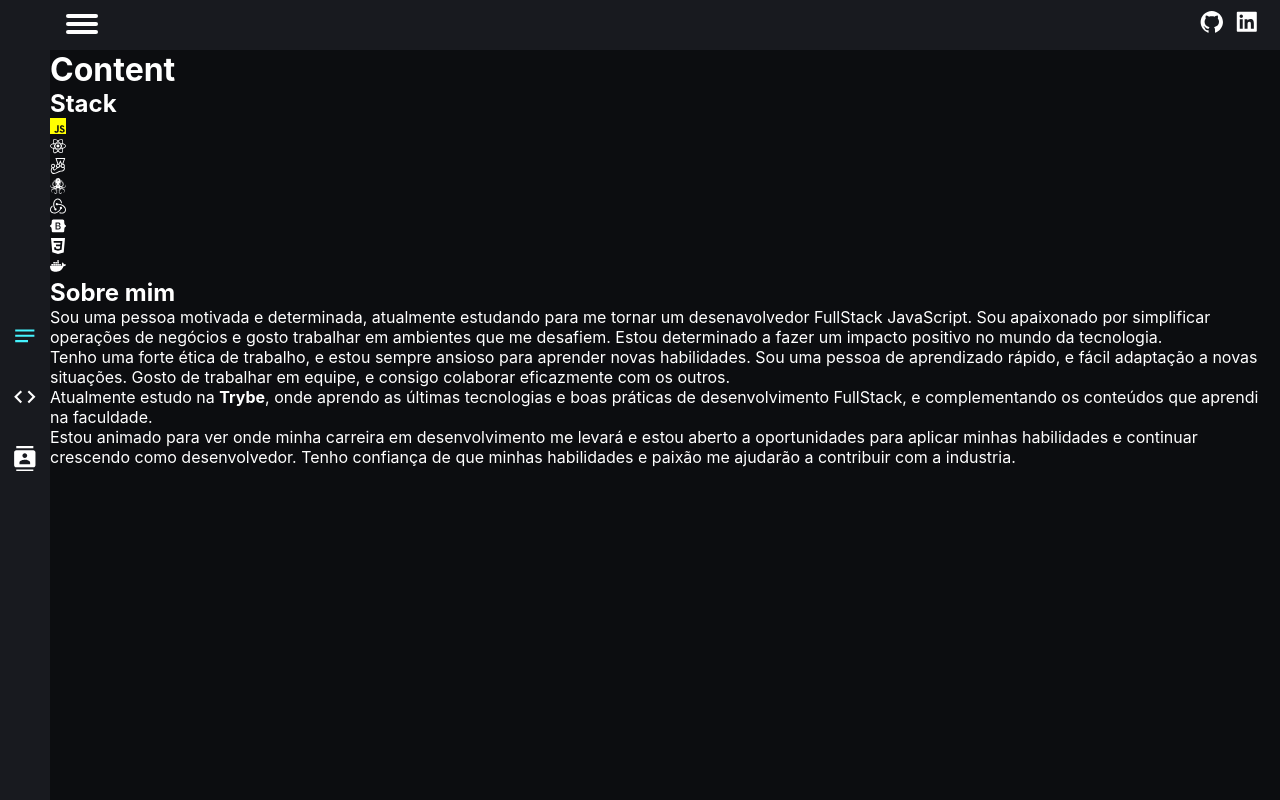
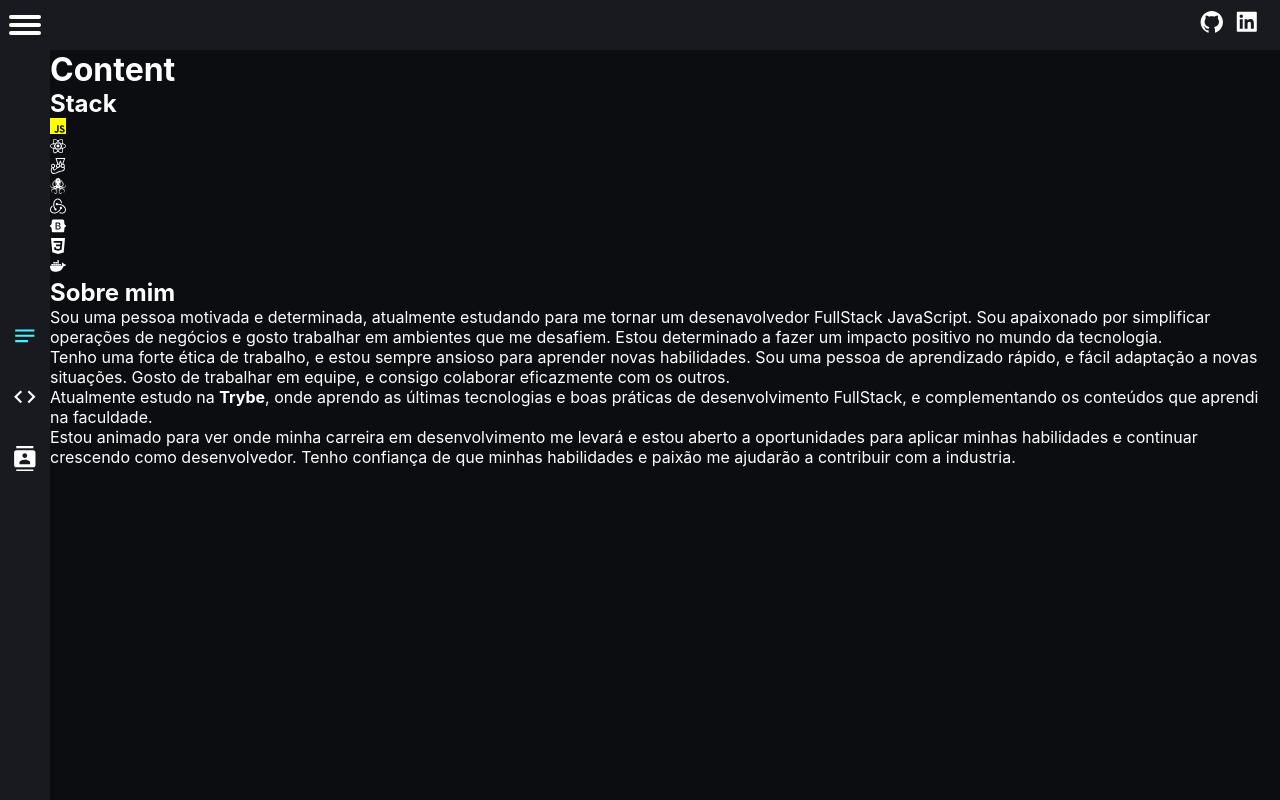
Before and after one commit to JackCaio/JackCaio.github.io, a React (Create React App) app: page / in a window 1280 px wide. Built offline with nearby package versions, Linux system fonts and the light colour scheme.

Commit message:
style: Reposiciona HamburgIcon no canto

```diff
--- a/src/App.css
+++ b/src/App.css
@@ -60,6 +60,10 @@ body {
   background-color: transparent;
   border: none;
   width: 3em;
+  height: 3em;
+  position: absolute;
+  left: calc((50px - 3em)/2);
+  top: calc((50px - 3em)/2);
 }
 
 .hamburg__icon {
```
